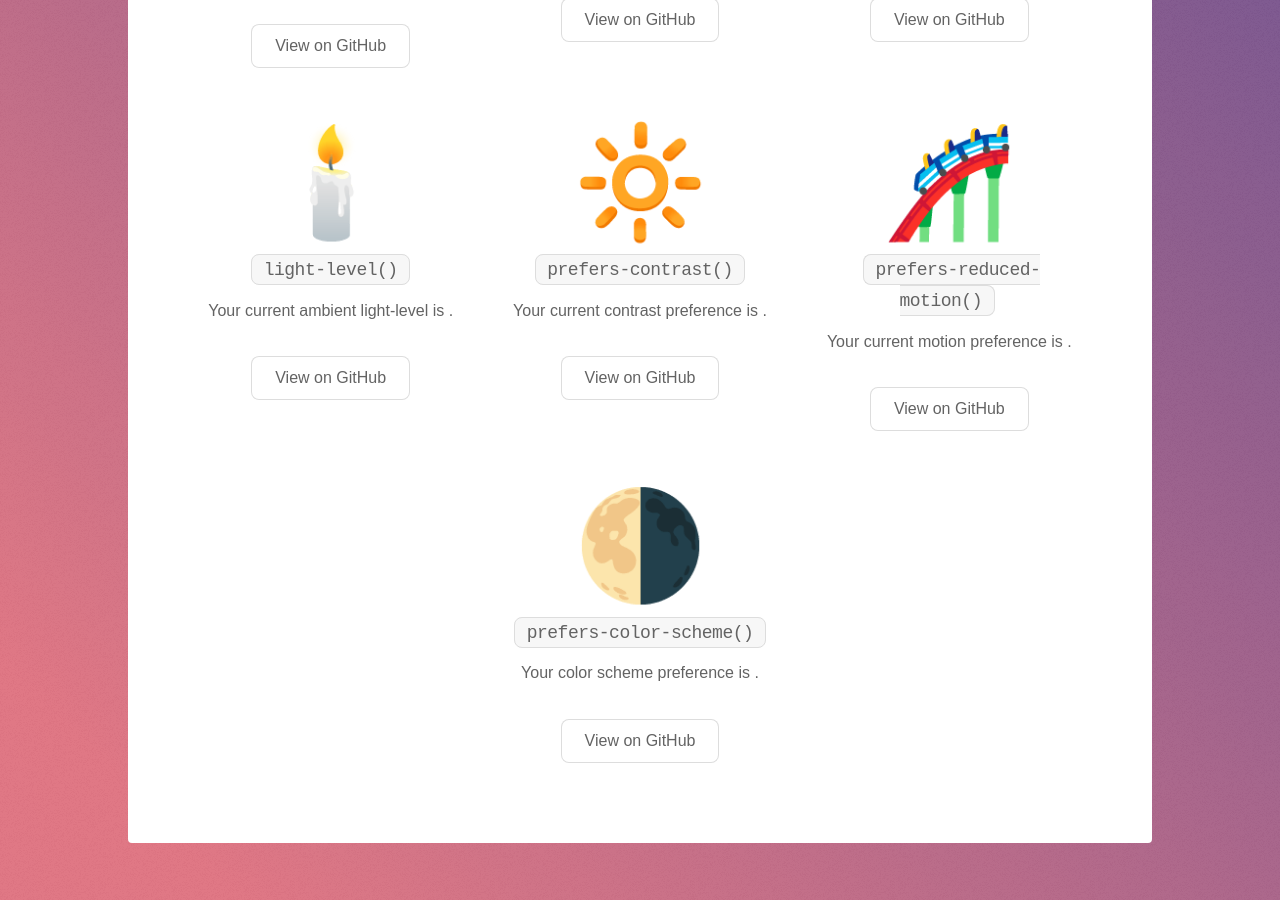
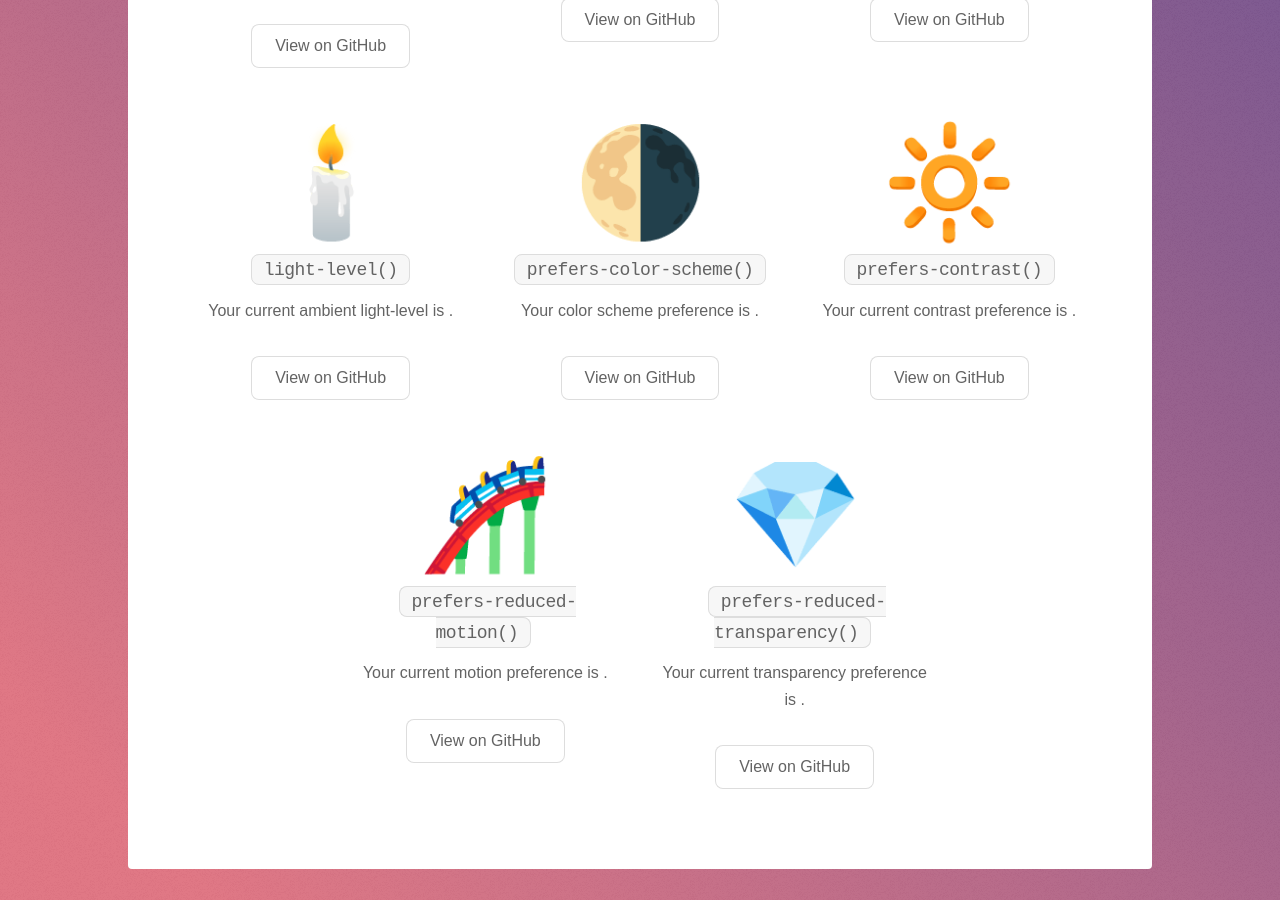
Before and after one commit to magica11y/magica11y-jekyll-theme, a Jekyll site: the page built from index.md, in a window 1280 px wide and 900 px high, scrolled down 1135 px. Built offline with Jekyll 4.4.1, drawn with Linux system fonts in a browser that asks for light colours; emoji names are drawn with the system emoji font; some web fonts are replaced.

Commit message:
:sparkles: Add prefers-reduced-transparency

```diff
--- a/_layouts/default.html
+++ b/_layouts/default.html
@@ -63,6 +63,12 @@
                             <a href="https://github.com/magica11y/light-level" class="button">View on GitHub</a>
                         </li>
                         <li>
+                            <img src="https://cdn.jsdelivr.net/npm/emojione-assets@3.0.0/png/128/1f317.png" alt="Last quarter moon" width="128" height="128" />
+                            <h3><code>prefers-color-scheme()</code></h3>
+                            <p>Your color scheme preference is <strong id="prefersColorSchemeResult"></strong>.</p>
+                            <a href="https://github.com/magica11y/prefers-color-scheme" class="button">View on GitHub</a>
+                        </li>
+                        <li>
                             <img src="https://cdn.jsdelivr.net/npm/emojione-assets@3.0.0/png/128/1f506.png" alt="High brightness" width="128" height="128" />
                             <h3><code>prefers-contrast()</code></h3>
                             <p>Your current contrast preference is <strong id="prefersContrastResult"></strong>.</p>
@@ -75,10 +81,10 @@
                             <a href="https://github.com/magica11y/prefers-reduced-motion" class="button">View on GitHub</a>
                         </li>
                         <li>
-                            <img src="https://cdn.jsdelivr.net/npm/emojione-assets@3.0.0/png/128/1f317.png" alt="Last quarter moon" width="128" height="128" />
-                            <h3><code>prefers-color-scheme()</code></h3>
-                            <p>Your color scheme preference is <strong id="prefersColorSchemeResult"></strong>.</p>
-                            <a href="https://github.com/magica11y/prefers-color-scheme" class="button">View on GitHub</a>
+                            <img src="https://cdn.jsdelivr.net/npm/emojione-assets@3.0.0/png/128/1f48e.png" alt="Gem" width="128" height="128" />
+                            <h3><code>prefers-reduced-transparency()</code></h3>
+                            <p>Your current transparency preference is <strong id="prefersReducedTransparencyResult"></strong>.</p>
+                            <a href="https://github.com/magica11y/prefers-reduced-transparency" class="button">View on GitHub</a>
                         </li>
                     </ul>
                 </section>
@@ -101,6 +107,7 @@
         <script src="https://cdn.jsdelivr.net/npm/@magica11y/prefers-color-scheme@latest/dist/magica11y.prefersColorScheme.min.js"></script>
         <script src="https://cdn.jsdelivr.net/npm/@magica11y/prefers-contrast@latest/dist/magica11y.prefersContrast.min.js"></script>
         <script src="https://cdn.jsdelivr.net/npm/@magica11y/prefers-reduced-motion@latest/dist/magica11y.prefersReducedMotion.min.js"></script>
+        <script src="https://cdn.jsdelivr.net/npm/@magica11y/prefers-reduced-transparency@latest/dist/magica11y.prefersReducedTransparency.min.js"></script>
         <script>
             (function(magica11y) {
                 'use strict';
```
Also changed, not shown: other parts of _layouts/default.html (+2 -1 lines).
